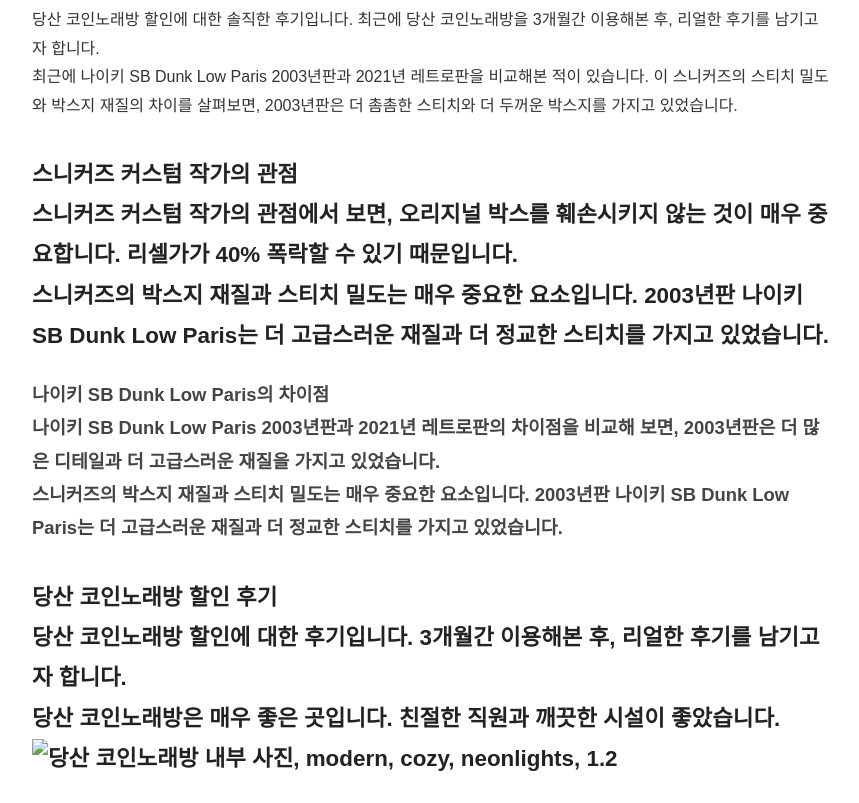
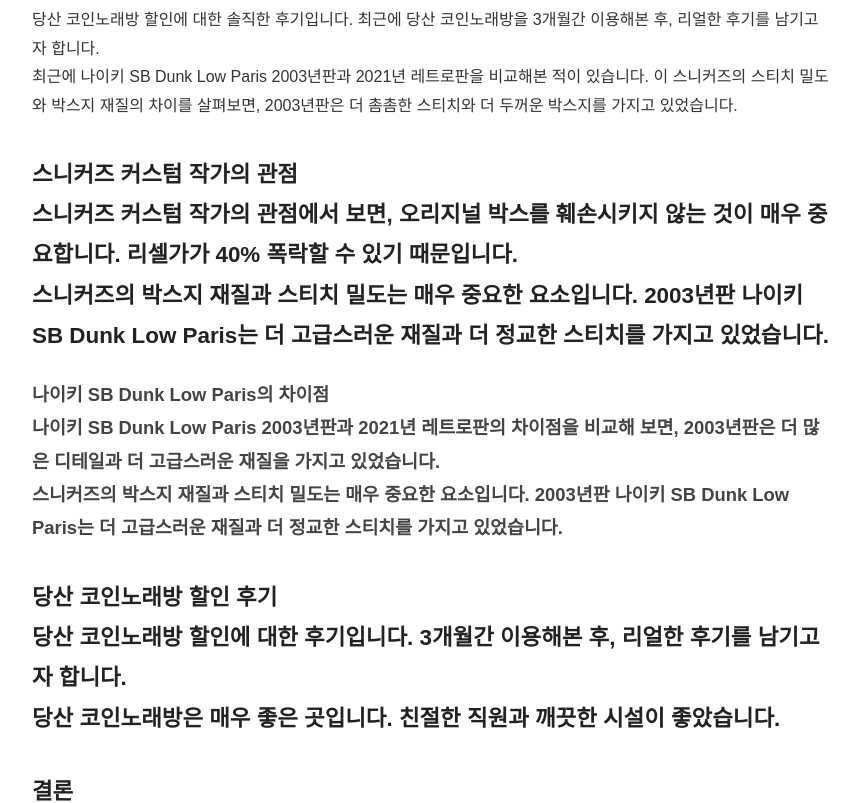
Before and after one commit to tidalhss-star/bp-t3b05-ds-coin-sale-1, a plain HTML site: page posts/review-001.html in a window 1280 px wide. Shown: the part 158-961 px from the top of the page, without its empty margins (208-1067 px from the left). Drawn offline with Linux system fonts and the light colour scheme.

Commit message:
deploy: garbage-free snapshot 2026-08-28T11:19:49.623Z

```diff
--- a/posts/review-001.html
+++ b/posts/review-001.html
@@ -31,7 +31,7 @@
       <p>당산 코인노래방 할인에 대한 솔직한 후기입니다. 최근에 당산 코인노래방을 3개월간 이용해본 후, 리얼한 후기를 남기고자 합니다. <br>최근에 나이키 SB Dunk Low Paris 2003년판과 2021년 레트로판을 비교해본 적이 있습니다. 이 스니커즈의 스티치 밀도와 박스지 재질의 차이를 살펴보면, 2003년판은 더 촘촘한 스티치와 더 두꺼운 박스지를 가지고 있었습니다.</p>
 <h2>스니커즈 커스텀 작가의 관점<br>스니커즈 커스텀 작가의 관점에서 보면, 오리지널 박스를 훼손시키지 않는 것이 매우 중요합니다. 리셀가가 40% 폭락할 수 있기 때문입니다. <br>스니커즈의 박스지 재질과 스티치 밀도는 매우 중요한 요소입니다. 2003년판 나이키 SB Dunk Low Paris는 더 고급스러운 재질과 더 정교한 스티치를 가지고 있었습니다.</h2>
 <h3>나이키 SB Dunk Low Paris의 차이점<br>나이키 SB Dunk Low Paris 2003년판과 2021년 레트로판의 차이점을 비교해 보면, 2003년판은 더 많은 디테일과 더 고급스러운 재질을 가지고 있었습니다. <br>스니커즈의 박스지 재질과 스티치 밀도는 매우 중요한 요소입니다. 2003년판 나이키 SB Dunk Low Paris는 더 고급스러운 재질과 더 정교한 스티치를 가지고 있었습니다.</h3>
-<h2>당산 코인노래방 할인 후기<br>당산 코인노래방 할인에 대한 후기입니다. 3개월간 이용해본 후, 리얼한 후기를 남기고자 합니다. <br>당산 코인노래방은 매우 좋은 곳입니다. 친절한 직원과 깨끗한 시설이 좋았습니다. <br><IMAGE placement="hero" alt="당산 코인노래방 내부 사진, modern, cozy, neonlights, 1.2"></h2>
+<h2>당산 코인노래방 할인 후기<br>당산 코인노래방 할인에 대한 후기입니다. 3개월간 이용해본 후, 리얼한 후기를 남기고자 합니다. <br>당산 코인노래방은 매우 좋은 곳입니다. 친절한 직원과 깨끗한 시설이 좋았습니다. <br></h2>
 <h2>결론<br>결론적으로, 나이키 SB Dunk Low Paris 2003년판과 2021년 레트로판의 차이점을 비교해 보면, 2003년판은 더 많은 디테일과 더 고급스러운 재질을 가지고 있었습니다. <br>당산 코인노래방 할인에 대한 솔직한 후기입니다. 3개월간 이용해본 후, 리얼한 후기를 남기고자 합니다. <br>당산 코인노래방은 매우 좋은 곳입니다. 친절한 직원과 깨끗한 시설이 좋았습니다.</h2>
 
     <div class="juice-ref-ql9z38" style="margin-top:2.5rem;padding:1rem 0;border-top:1px dashed #ccc;font-size:0.9rem;color:#666;">
```
